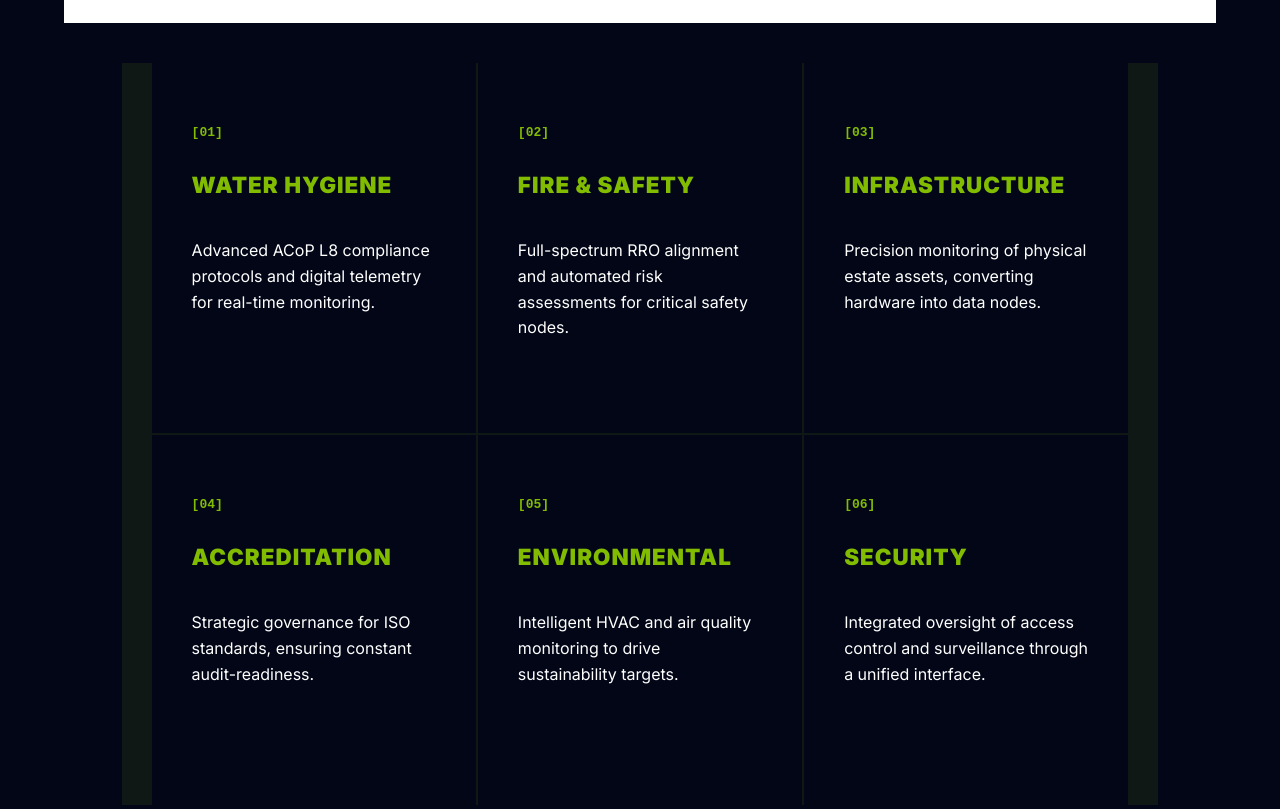
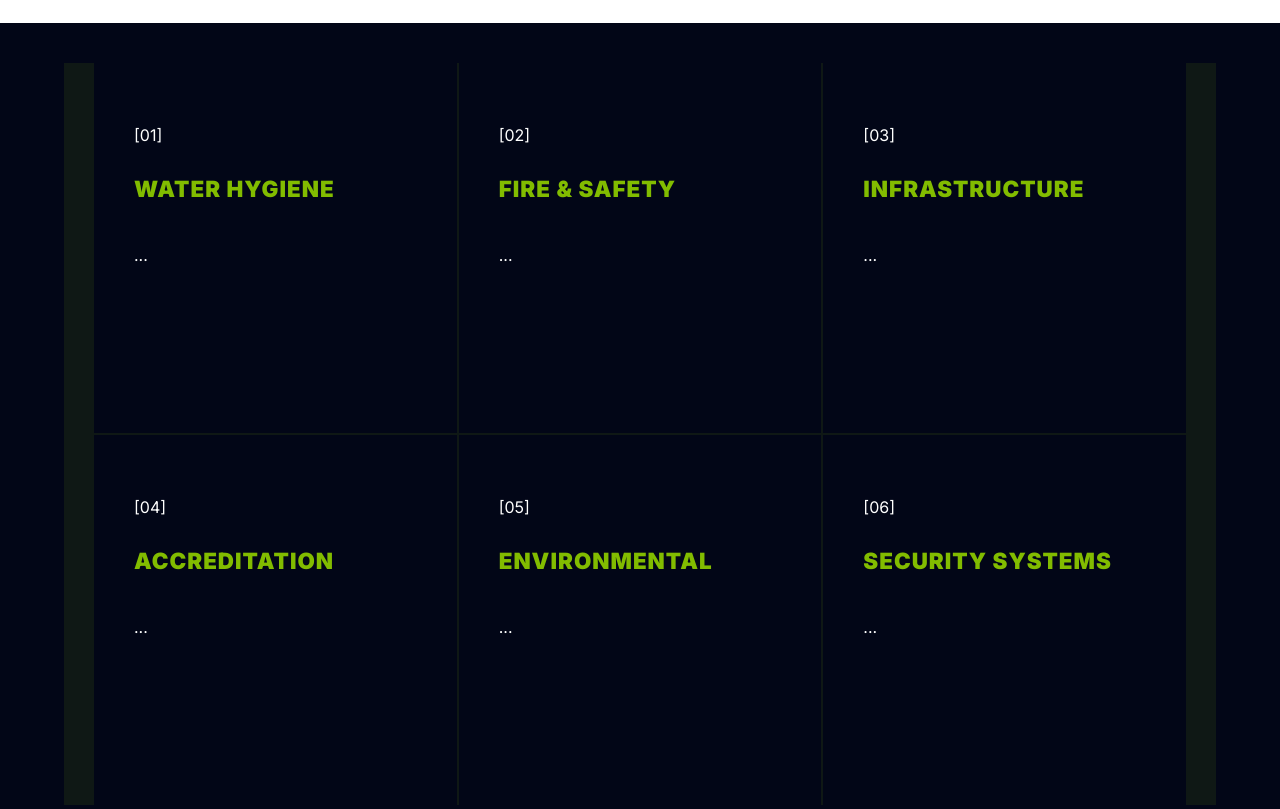
Before and after one commit to asurelife/safe-compliance-web, a plain HTML site: page index.html in a window 1280 px wide. Shown: the part 1920-2729 px from the top of the page. Drawn offline with Linux system fonts and the light colour scheme.

Commit message:
Update index.html

```diff
--- a/index.html
+++ b/index.html
@@ -320,9 +320,7 @@
     </div>
 </section>
 
-<section id="capabilities">
-
-    <div class="content-wrapper">
+<section id="capabilities" style="min-height: 100vh; display: flex; flex-direction: column; justify-content: center; background: var(--navy);">
 
     <div class="authority-bar">
         <div class="auth-container">
@@ -334,39 +332,14 @@
     </div>
 
     <div class="module-grid">
-            <div class="module-card">
-                <span style="color:var(--lime); font-family:monospace; font-weight:900;">[01]</span>
-                <h3>WATER HYGIENE</h3>
-                <p>Advanced ACoP L8 compliance protocols and digital telemetry for real-time monitoring.</p>
-            </div>
-            <div class="module-card">
-                <span style="color:var(--lime); font-family:monospace; font-weight:900;">[02]</span>
-                <h3>FIRE & SAFETY</h3>
-                <p>Full-spectrum RRO alignment and automated risk assessments for critical safety nodes.</p>
-            </div>
-            <div class="module-card">
-                <span style="color:var(--lime); font-family:monospace; font-weight:900;">[03]</span>
-                <h3>INFRASTRUCTURE</h3>
-                <p>Precision monitoring of physical estate assets, converting hardware into data nodes.</p>
-            </div>
-            <div class="module-card">
-                <span style="color:var(--lime); font-family:monospace; font-weight:900;">[04]</span>
-                <h3>ACCREDITATION</h3>
-                <p>Strategic governance for ISO standards, ensuring constant audit-readiness.</p>
-            </div>
-            <div class="module-card">
-                <span style="color:var(--lime); font-family:monospace; font-weight:900;">[05]</span>
-                <h3>ENVIRONMENTAL</h3>
-                <p>Intelligent HVAC and air quality monitoring to drive sustainability targets.</p>
-            </div>
-            <div class="module-card">
-                <span style="color:var(--lime); font-family:monospace; font-weight:900;">[06]</span>
-                <h3>SECURITY</h3>
-                <p>Integrated oversight of access control and surveillance through a unified interface.</p>
-            </div>
+        <div class="module-card"><span>[01]</span><h3>WATER HYGIENE</h3><p>...</p></div>
+        <div class="module-card"><span>[02]</span><h3>FIRE & SAFETY</h3><p>...</p></div>
+        <div class="module-card"><span>[03]</span><h3>INFRASTRUCTURE</h3><p>...</p></div>
+        <div class="module-card"><span>[04]</span><h3>ACCREDITATION</h3><p>...</p></div>
+        <div class="module-card"><span>[05]</span><h3>ENVIRONMENTAL</h3><p>...</p></div>
+        <div class="module-card"><span>[06]</span><h3>SECURITY SYSTEMS</h3><p>...</p></div>
     </div>
 
-    </div>
 </section>
     </div> </section>
 
```
Lines whose indentation alone changed are shown as unchanged.
